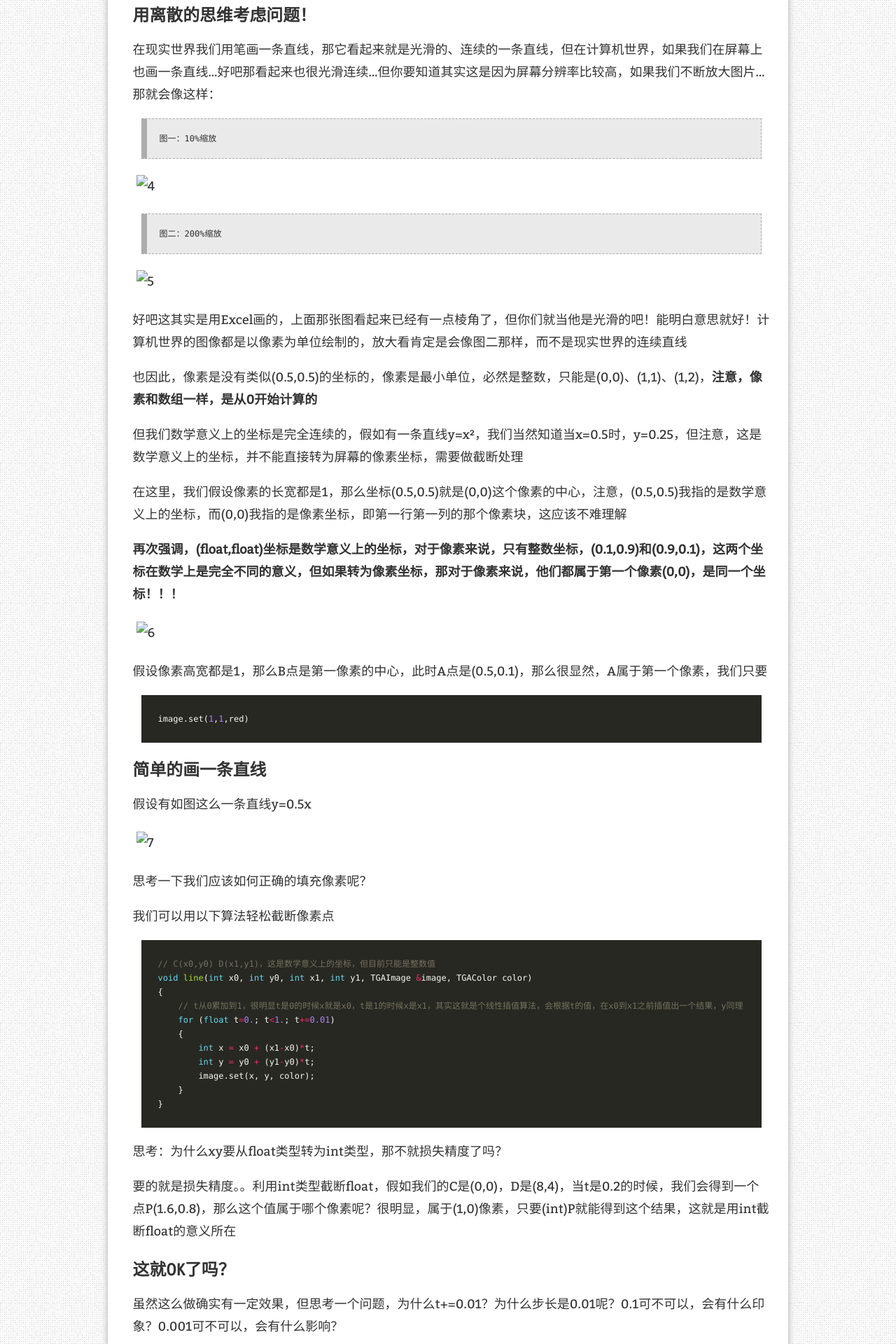
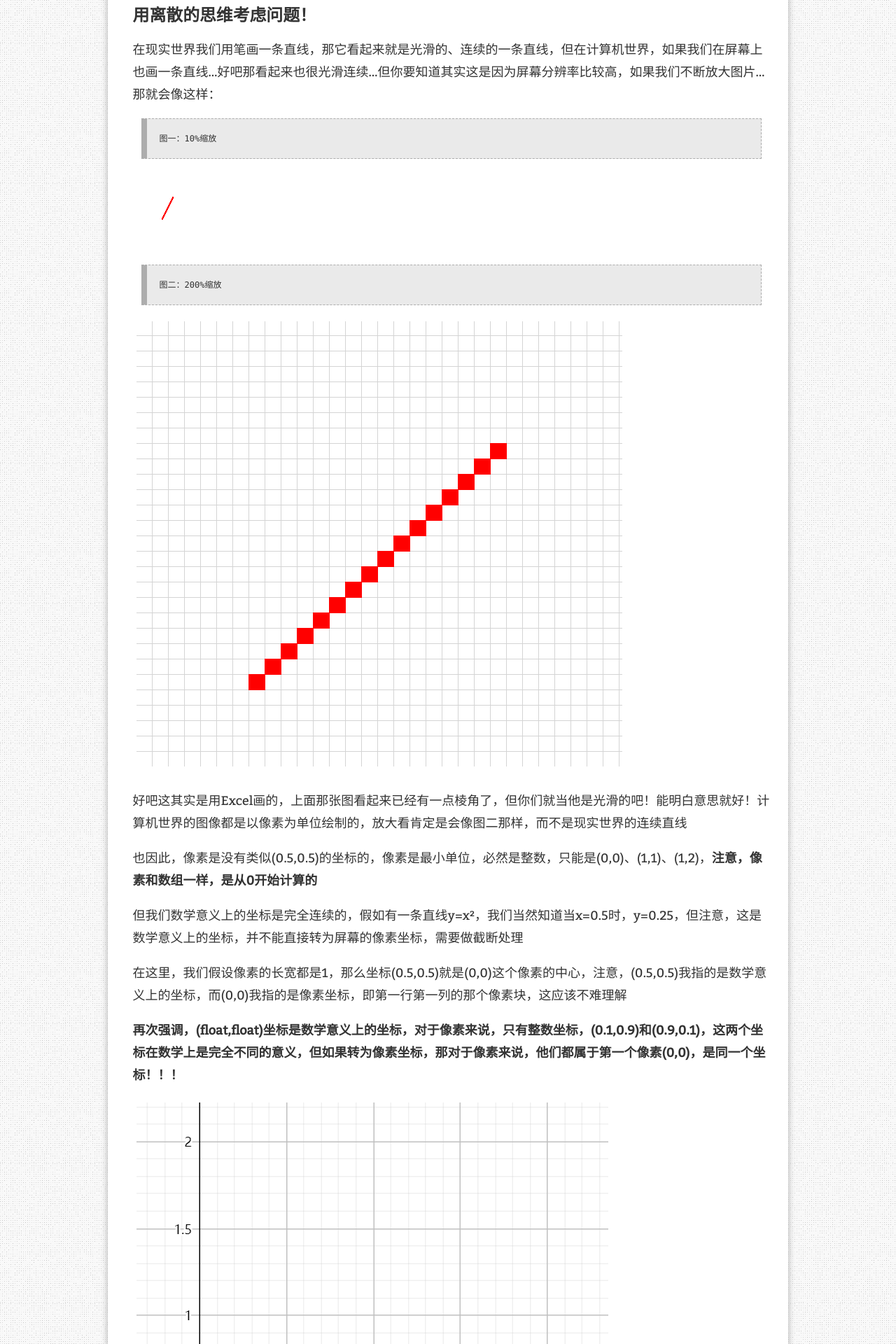
Before and after one commit to Gasskin/Gasskin, a Jekyll site: the page built from _posts/2021-03-08-画一条直线.md, in a window 1280 px wide. Shown: the part 338-2258 px from the top of the page at 70% size. Built offline with Jekyll 4.4.1, drawn with Linux system fonts in a browser that asks for light colours; comment, search, counter and statistics services are not loaded.

Commit message:
Update 2021-03-08-画一条直线.md

```diff
--- a/_posts/2021-03-08-画一条直线.md
+++ b/_posts/2021-03-08-画一条直线.md
@@ -10,11 +10,11 @@ tags: [图形学]
 
 > 图一：10%缩放
 
-![4](../images/SoftwareRender/4.png)
+![4](https://www.logarius.icu/images/SoftwareRender/4.png)
 
 > 图二：200%缩放
 
-![5](../images/SoftwareRender/5.png)
+![5](https://www.logarius.icu/images/SoftwareRender/5.png)
 
 好吧这其实是用Excel画的，上面那张图看起来已经有一点棱角了，但你们就当他是光滑的吧！能明白意思就好！计算机世界的图像都是以像素为单位绘制的，放大看肯定是会像图二那样，而不是现实世界的连续直线
 
@@ -26,7 +26,7 @@ tags: [图形学]
 
 **再次强调，(float,float)坐标是数学意义上的坐标，对于像素来说，只有整数坐标，(0.1,0.9)和(0.9,0.1)，这两个坐标在数学上是完全不同的意义，但如果转为像素坐标，那对于像素来说，他们都属于第一个像素(0,0)，是同一个坐标！！！**
 
-![6](../images/SoftwareRender/6.png)
+![6](https://www.logarius.icu/images/SoftwareRender/6.png)
 
 假设像素高宽都是1，那么B点是第一像素的中心，此时A点是(0.5,0.1)，那么很显然，A属于第一个像素，我们只要
 
@@ -38,7 +38,7 @@ image.set(1,1,red)
 
 假设有如图这么一条直线y=0.5x
 
-![7](../images/SoftwareRender/7.png)
+![7](https://www.logarius.icu/images/SoftwareRender/7.png)
 
 思考一下我们应该如何正确的填充像素呢？
 
@@ -118,7 +118,7 @@ int main()
 
 查看对应的输出图片，不出意外的画应该如图
 
-![8](../images/SoftwareRender/8.png)
+![8](https://www.logarius.icu/images/SoftwareRender/8.png)
 
 ### 真的OK了吗？
 
@@ -146,7 +146,7 @@ void line(int x0, int y0, int x1, int y1, TGAImage &image, TGAColor color) {
 
 如图，此时如果还按照x轴计算会有什么问题？
 
-![9](../images/SoftwareRender/9.png)
+![9](https://www.logarius.icu/images/SoftwareRender/9.png)
 
 会有很大的问题。。因为我们是按照1像素的间距递增的，如果此时还按照x轴循环，那我们只能循环两次，也就是说只有(1,1)像素和(2,6)像素会有颜色，中间会有很多空缺，原因是y轴的增长幅度大于x轴，此时我们应该按照y轴循环才对！！
 
@@ -247,7 +247,7 @@ void line(int x0, int y0, int x1, int y1, TGAImage &image, TGAColor color) {
 
 我们以这张图为例
 
-![10](../images/SoftwareRender/10.png)
+![10](https://www.logarius.icu/images/SoftwareRender/10.png)
 
 先看直线AB，很明显斜率K=derorr=0.5，那么error+=derror到底意味着什么呢？其实就是增长幅度罢了。。因为我们的x是固定增长，每次都+1，那么对应的，每次y应该加多少呢？其实就是+error。。可能这么说有点迷，我把公式写出来大家就明白了，首先：dy/dx=k，那很容易得到dy=dx*k，而我们此时的dx固定是1，那么dy就固定是k了，所以每次咱们x+1，error也就是y，就要加上derror也就是k
 
```
